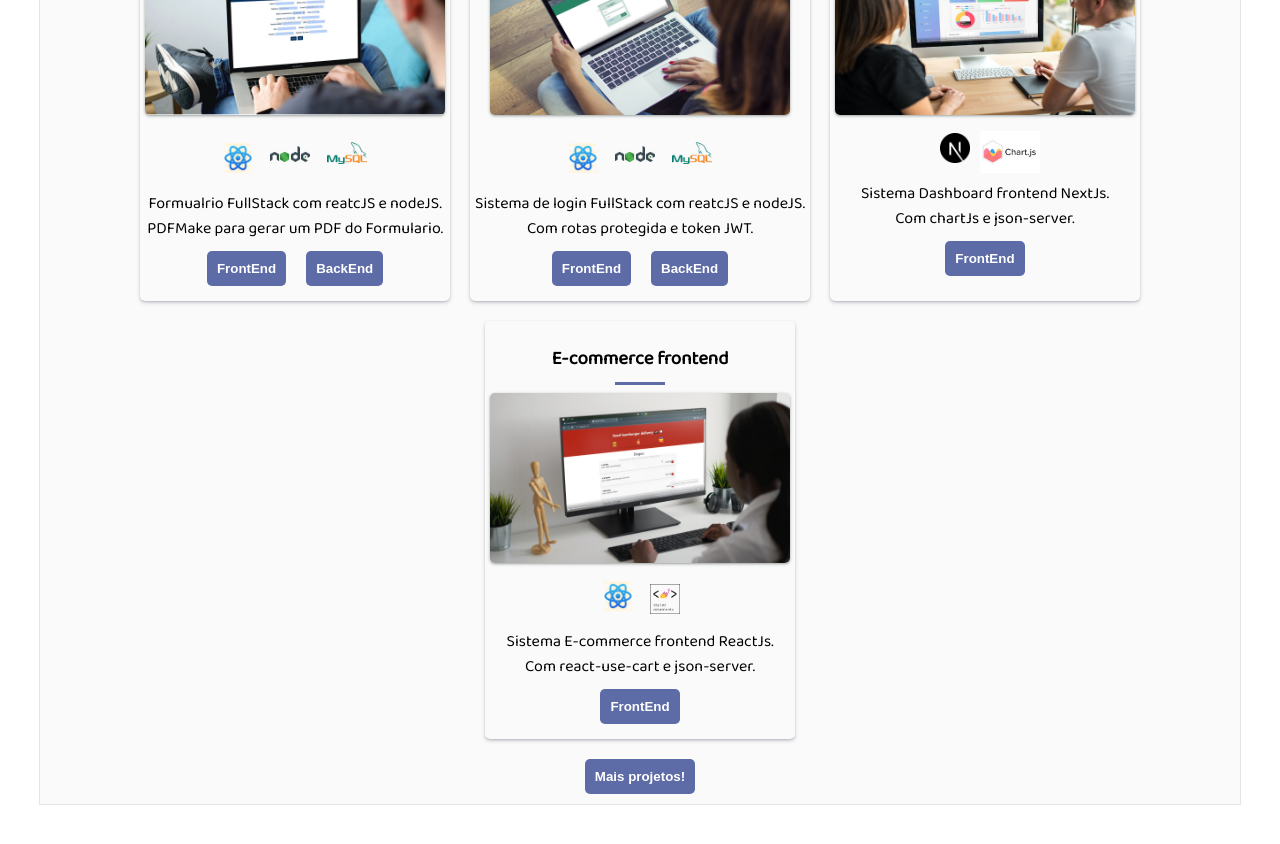
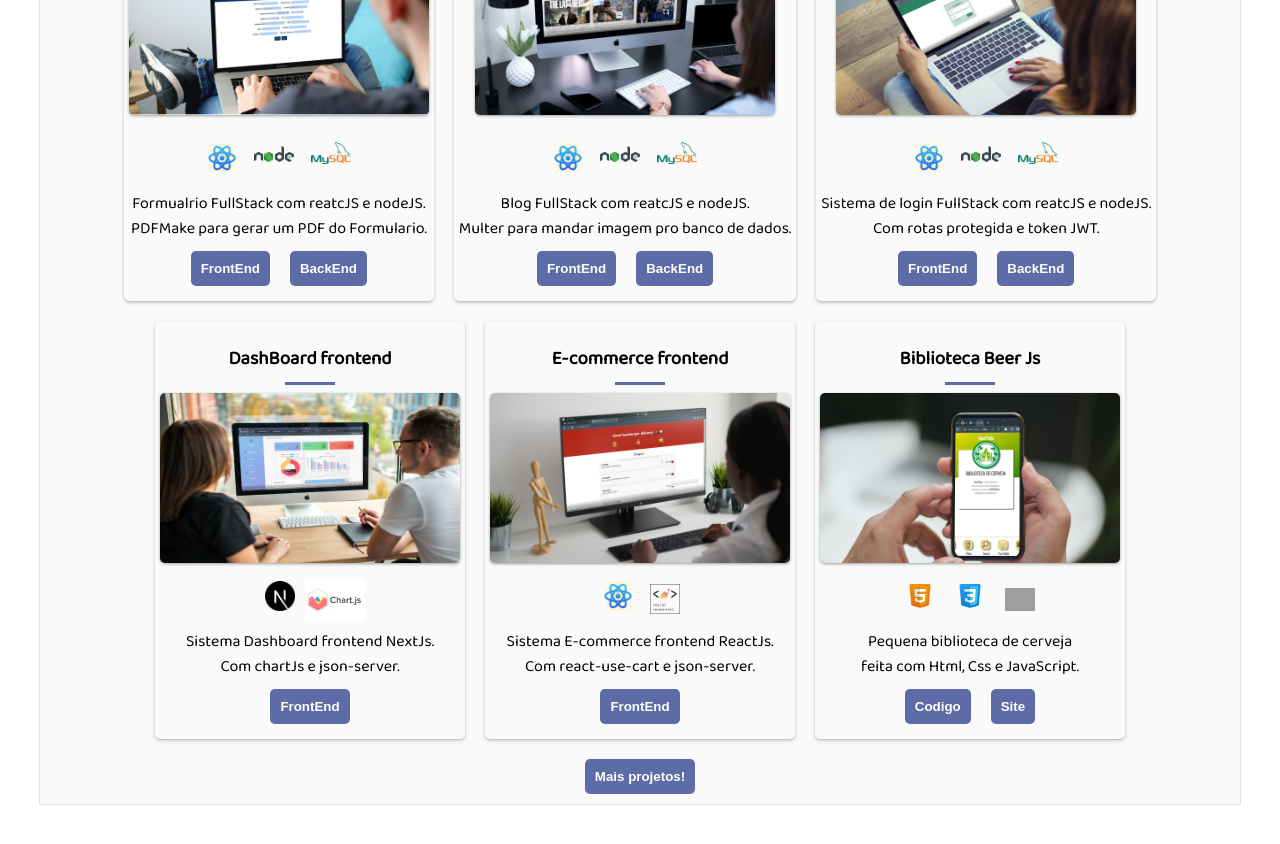
Before and after one commit to Diego0liver/DiegoDev, a React (Create React App) app: page / in a window 1280 px wide. Shown: the part 1500-2344 px from the top of the page. Built offline with nearby package versions, Linux system fonts and the light colour scheme; grey boxes are pictures that could not be loaded.

Commit message:
commite final

```diff
--- a/src/Home/Menu.js
+++ b/src/Home/Menu.js
@@ -20,11 +20,11 @@ const Menu = () => {
     <nav className={mob}>
         <div>
         <button onClick={dropDow}>
-          <img alt='menu' style={{width:25}} src={Menus}></img>
+          <img className='btn-men' alt='menu' src={Menus}></img>
         </button>
         </div>
         <div className='eu'>
-        <img alt='eu' style={{width:100}} src={Eu} ></img>
+        <img alt='eu' className='img-foto' src={Eu} ></img>
         <ul>
           <a href='https://drive.google.com/file/d/1qdUk8M8YaRyYFZQDTRjUAfxsKboD1_t3/view?usp=share_link'><li>Pefil</li></a>
           <a href='#skil'><li>Linguagens</li></a>
@@ -32,9 +32,9 @@ const Menu = () => {
         </ul>
         </div>
         <div className='btn-menu'>
-        <a href='https://github.com/Diego0liver'><img alt='next' style={{width:30, margin:5}} src={Github} ></img></a>
-        <a href='https://www.linkedin.com/in/diego-oliveira-fonseca/'><img alt='react' style={{width:30, margin:5}} src={Linkdin} ></img></a>
-        <a href='https://api.whatsapp.com/send?phone=5544997087807'><img alt='next' style={{width:30, margin:5}} src={Whats} ></img></a>
+        <a href='https://github.com/Diego0liver'><img alt='next' className='btn-contato' src={Github} ></img></a>
+        <a href='https://www.linkedin.com/in/diego-oliveira-fonseca/'><img alt='react' className='btn-contato' src={Linkdin} ></img></a>
+        <a href='https://api.whatsapp.com/send?phone=5544997087807'><img alt='next' className='btn-contato' src={Whats} ></img></a>
         </div>
     </nav>
     </MenuCss>
--- a/src/Home/Projetos.js
+++ b/src/Home/Projetos.js
@@ -10,6 +10,11 @@ import Dashs from '../img/dashs.png'
 import Shart from '../img/chart.jpeg'
 import Ecom from '../img/ecm.png'
 import Styl from '../img/styled.png'
+import Blog from '../img/blog.png'
+import Beer from '../img/beer.png'
+import Taghtml from '../img/html.png'
+import Css from '../img/css.png'
+import Js from '../img/js.png'
 
 
 const Projetos = () => {
@@ -37,6 +42,23 @@ const Projetos = () => {
       </div>
 
       <div className='card'>
+       <h3>Blog FullStack</h3>
+       <hr />
+       <img alt='react' className='img' src={Blog} ></img>
+       <div>
+       <img alt='react' style={{width:30, margin:10}} src={ReactJs} ></img>
+       <img alt='react' style={{width:40, margin:7}} src={NodeJs} ></img>
+       <img alt='next' style={{width:40, margin:10}} src={Mysql} ></img>
+       </div>
+      Blog FullStack com reatcJS e nodeJS. <br />
+      Multer para mandar imagem pro banco de dados.
+       <div className='btns'>
+        <a href='https://github.com/Diego0liver/BlogFrontEndJs'><button>FrontEnd</button></a>
+        <a href='https://github.com/Diego0liver/BlogBackEndJs'><button>BackEnd</button></a>
+       </div>
+      </div>
+
+      <div className='card'>
        <h3>Sistema de login FullStack</h3>
        <hr />
        <img alt='react' className='img' src={Loog} ></img>
@@ -52,6 +74,8 @@ const Projetos = () => {
         <a href='https://github.com/Diego0liver/loginBackendJs'><button>BackEnd</button></a>
        </div>
       </div>
+
+
 
       <div className='card'>
        <h3>DashBoard frontend</h3>
@@ -82,9 +106,30 @@ const Projetos = () => {
       <a href='https://github.com/Diego0liver/e-commerce-react'><button>FrontEnd</button></a>
        </div>
       </div>
+
+      <div className='card'>
+       <h3>Biblioteca Beer Js</h3>
+       <hr />
+       <img alt='react' className='img' src={Beer} ></img>
+       <div>
+       <img alt='react' style={{width:30, margin:10}} src={Taghtml} ></img>
+       <img alt='react' style={{width:30, margin:10}} src={Css} ></img>
+       <img alt='next' style={{width:30, margin:10}} src={Js} ></img>
+       </div>
+      Pequena biblioteca de cerveja <br />
+      feita com Html, Css e JavaScript.
+       <div className='btns'>
+        <a href='https://github.com/Diego0liver/BeerPedia'><button>Codigo</button></a>
+        <a href='http://bibliotecabeer.com.br/'><button>Site</button></a>
+       </div>
+      </div>
+
      </div>
+
      <a href='https://github.com/Diego0liver?tab=repositories'><button>Mais projetos!</button></a>
     </div>
+
+
     </ProjetoCss>
   )
 }
--- a/src/Home/Styled/MenuCss.js
+++ b/src/Home/Styled/MenuCss.js
@@ -16,7 +16,6 @@ button{
     display: none;
 }
 }
-
 
 .containerOf{
 height: 220px;
@@ -46,6 +45,9 @@ ul{
     color: white;
     font-weight: bold;
 }
+.img-foto{
+    width: 100px;
+}
 }
 .btn-menu{
      display: flex;
@@ -62,4 +64,34 @@ a{
     text-decoration: none;
     color: white;
 }
+.btn-contato{
+    width:30px;
+    margin:5px
+}
+.btn-men{
+        width:25px
+    }
+
+
+@media only screen and (max-width: 1200px){
+    .btn-men{
+        width:60px
+    }
+    .btn-contato{
+    width:60px;
+   margin-top: -25px;
+}
+.containerOf{
+    height: 400px;
+    .img-foto{
+    width: 200px;
+    margin-bottom: 20px;
+}
+}
+.eu{
+    li{
+        font-size: 35px;
+    }
+}
+}
 `
--- a/src/Home/Styled/PerfilCss.js
+++ b/src/Home/Styled/PerfilCss.js
@@ -32,4 +32,15 @@ export const PerfilCss = styled.div`
         margin: 10px;
     }
 }
+@media only screen and (max-width: 1200px){
+    .perfil{
+    h1{
+        margin-top: 100px;
+        font-size: 60px;
+    }
+    button{
+        font-size: 30px;
+    }
+}
+}
 `
--- a/src/Home/Styled/ProjetosCss.js
+++ b/src/Home/Styled/ProjetosCss.js
@@ -85,4 +85,11 @@ hr{
         margin: 10px;
     }
  }
+
+ @media only screen and (max-width: 1200px){
+    .btns{
+ button{
+        font-size: 30px;
+    }}
+}
 `
--- a/src/Home/Styled/TecCss.js
+++ b/src/Home/Styled/TecCss.js
@@ -31,13 +31,25 @@ export const TecCss = styled.div`
     margin-right: auto;
 
 }
-/* .card:hover{
-    border: 1px solid #e4e4e4;
-} */
+
 .card-corpo{
     display:flex;
     margin-left: auto;
     margin-right: auto;
     flex-wrap:wrap ;
 }
+
+@media only screen and (max-width: 1200px){
+    .card{
+        height: 500px;
+    max-width: 500px;
+    padding: 10px;
+    margin: 5px;
+    margin-left: auto;
+    margin-right: auto;
+    font-size: 30px;
+    }
+}
+
+
 `
```
Also changed, not shown: src/img/beer.png (added), src/img/blog.png (added).
